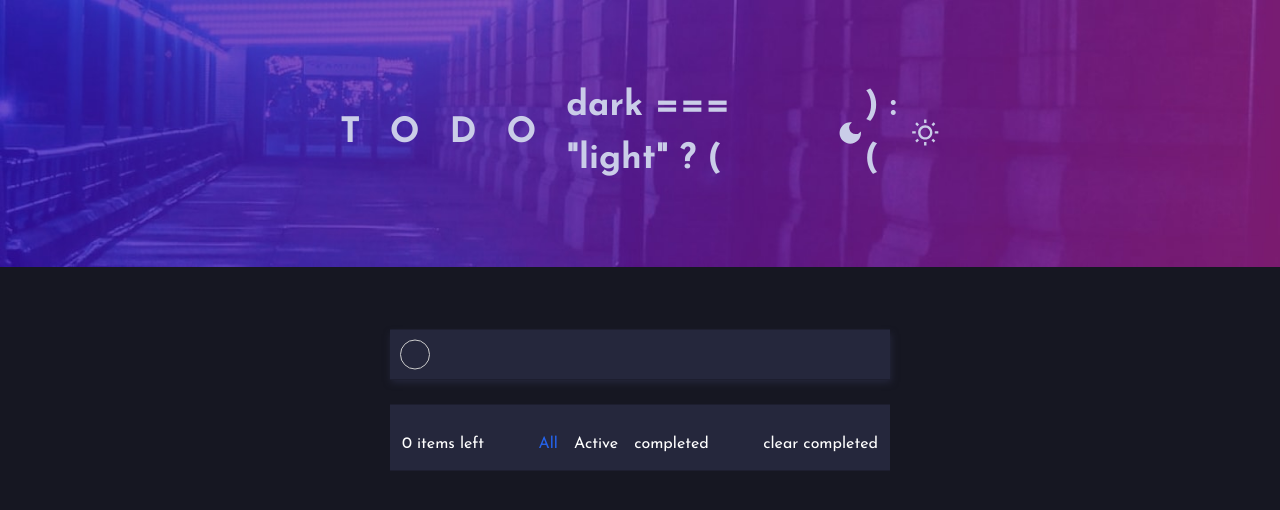
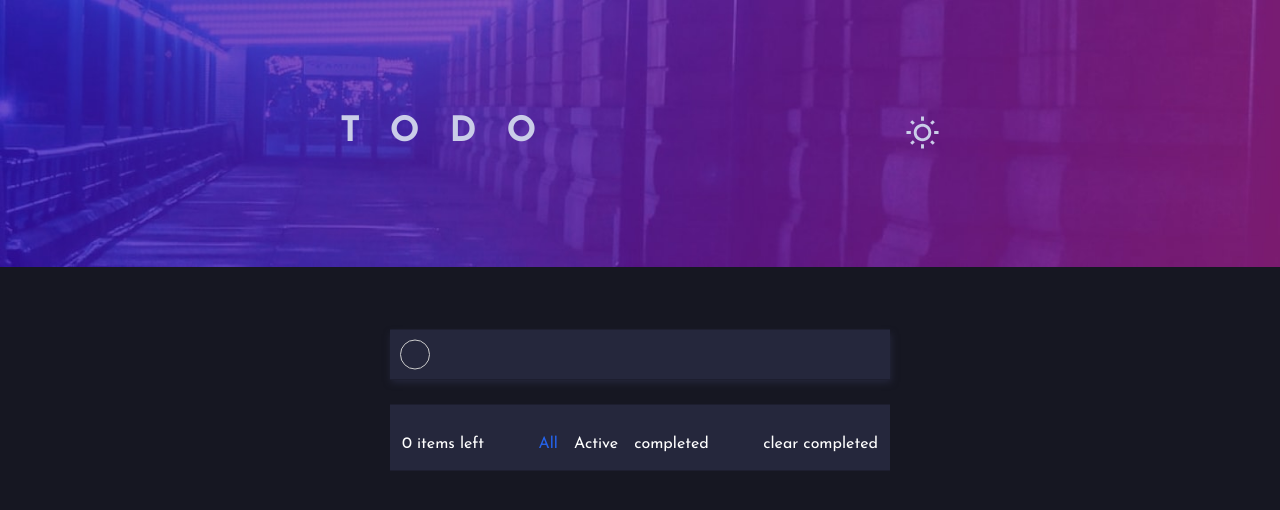
Before and after one commit to sefoo333/todo-list-next, a Next.js app: page / in a window 1280 px wide. Shown: the top 510 px of the page. Built offline with nearby package versions, Linux system fonts and the light colour scheme.

Commit message:
Update page.js

```diff
--- a/app/page.js
+++ b/app/page.js
@@ -93,7 +93,7 @@ export default function Home() {
         <img className="w-full relative" src={dark === "dark" ? image1.src : image2.src} alt="image" />
         <div className="text">
           <h1 className="select-none">TODO</h1>
-          dark === "light" ? (
+          {dark === "light" ? (
             <MdDarkMode onClick={() => {
               if (dark === "dark") {
                 setDark("light")
@@ -111,6 +111,8 @@ export default function Home() {
               }
               console.log(dark)
             }} />
+          )
+        }
         </div>
       </div>
       <div className="window w-full h-screen" style={dark === "dark" ? { backgroundColor: " hsl(235, 21%, 11%)" } : { backgroundColor: "white" }}>
```
